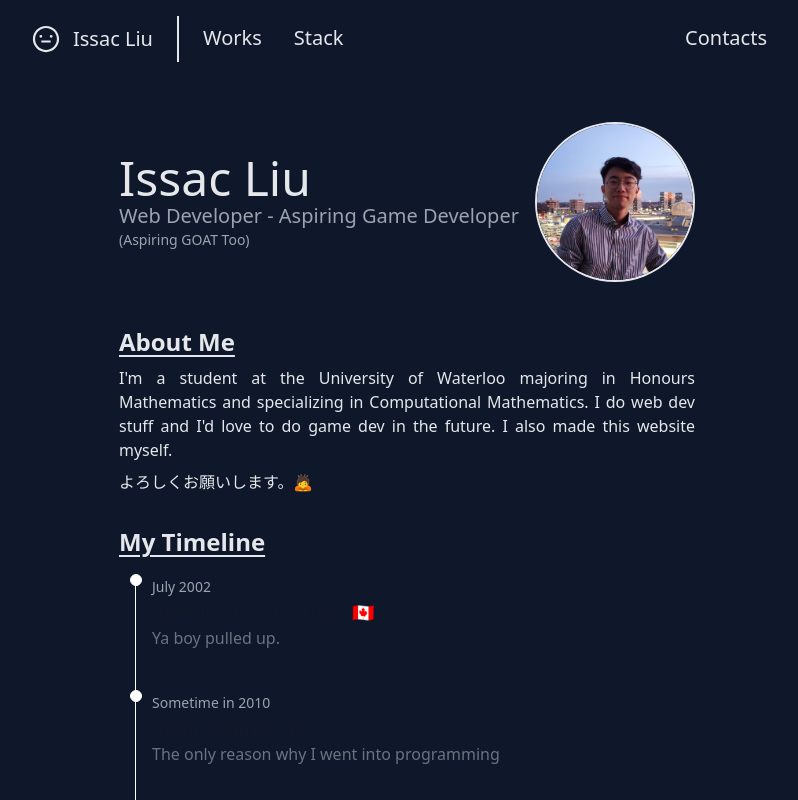
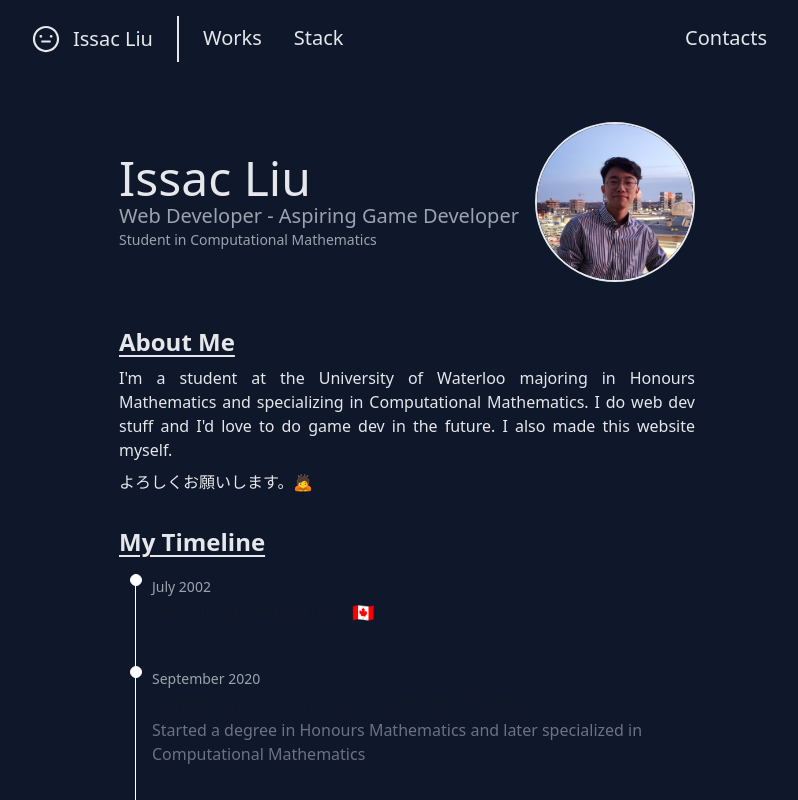
Before and after one commit to yung-tat/yung-tat.github.io, a React (Create React App) app: page / in a window 1280 px wide. Shown: the top 800 px of the page, without its empty margins (233-1031 px from the left). Built offline with nearby package versions, Linux system fonts and the light colour scheme.

Commit message:
Make a bit more professional

```diff
--- a/src/components/Header.tsx
+++ b/src/components/Header.tsx
@@ -11,7 +11,7 @@ export default class Header extends React.Component<IHeaderProps> {
           <div className='flex flex-col items-center sm:items-start sm:mr-auto'>
             <h1 className='text-4xl sm:text-5xl'>Issac Liu</h1>
             <h2 className='text-lg sm:text-xl text-gray-400 text-center sm:text-left'>Web Developer - Aspiring Game Developer</h2>
-            <h2 className='text-sm text-gray-400 font-light'>(Aspiring GOAT Too)</h2>
+            <h2 className='text-sm text-gray-400 font-light'>Student in Computational Mathematics</h2>
           </div>
           <img
             className='w-40 rounded-full border-2 border-gray-200 mb-4 sm:mb-0'
--- a/src/components/Timeline.tsx
+++ b/src/components/Timeline.tsx
@@ -11,9 +11,9 @@ export default class Timeline extends React.Component<ITimelineProps> {
           <div className="absolute w-3 h-3 bg-white rounded-full -left-1.5 border border-white"></div>
           <time className="mb-1 text-sm font-normal leading-none text-gray-400 dark:text-gray-500">July 2002</time>
           <h3 className="text-lg font-semibold text-gray-900 dark:text-white">Born in St. Catherines 🇨🇦</h3>
-          <p className="mb-4 text-base font-normal text-gray-500 dark:text-gray-400">Ya boy pulled up.</p>
+          <p className="hidden mb-4 text-base font-normal text-gray-500 dark:text-gray-400">Ya boy pulled up.</p>
         </li>
-        <li className="mb-10 ml-4">
+        <li className="hidden mb-10 ml-4">
           <div className="absolute w-3 h-3 bg-white rounded-full -left-1.5 border border-white"></div>
           <time className="mb-1 text-sm font-normal leading-none text-gray-400 dark:text-gray-500">Sometime in 2010</time>
           <h3 className="text-lg font-semibold text-gray-900 dark:text-white">I found Minecraft</h3>
@@ -23,7 +23,7 @@ export default class Timeline extends React.Component<ITimelineProps> {
           <div className="absolute w-3 h-3 bg-white rounded-full -left-1.5 border border-white"></div>
           <time className="mb-1 text-sm font-normal leading-none text-gray-400 dark:text-gray-500">September 2020</time>
           <h3 className="text-lg font-semibold text-gray-900 dark:text-white">Began studying at the University of Waterloo</h3>
-          <p className="text-base font-normal text-gray-500 dark:text-gray-400">Life got harder...</p>
+          <p className="text-base font-normal text-gray-500 dark:text-gray-400">Started a degree in Honours Mathematics and later specialized in Computational Mathematics</p>
         </li>
         <li className="mb-10 ml-4">
           <div className="absolute w-3 h-3 bg-white rounded-full -left-1.5 border border-white"></div>
--- a/src/pages/Works.tsx
+++ b/src/pages/Works.tsx
@@ -36,7 +36,7 @@ export default class Works extends React.Component<IWorksProps> {
           <WorkItem
             name="Chess"
             href=""
-            desc="Created a chess game in C++ for a uni course. With AI opponents and everything! But I can't give you the link cause I'm not allowed to."
+            desc="Created a chess game in C++ for a uni course. With AI opponents and everything! But I can't give you the link because of University policies."
           />
         </div>
       </motion.div>
```
